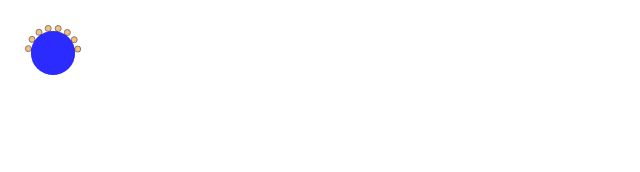
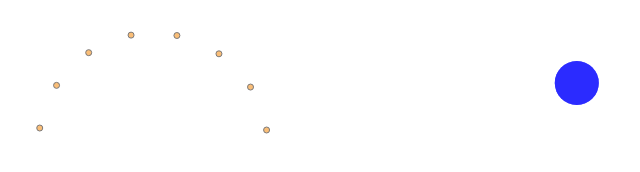
Before and after one commit to JoseHerminioCollas/svg-look, a Gatsby site: page /C in a window 1280 px wide. Shown: the whole page, without its empty margins (0-640 px from the left). Built offline with nearby package versions, Linux system fonts and the light colour scheme; Gatsby itself is replaced by a stand-in of ours.

Commit message:
compose SVG

```diff
--- a/src/pages/C.tsx
+++ b/src/pages/C.tsx
@@ -3,17 +3,17 @@ import B from './B'
 
 const circleCount = 8
 const diskRadius = 3
-const groupRadius = 25
+const groupRadius = 115
 const inc = 23
 const circleStart = 190
-const offsetX = 45
-const offsetY = 45
+const offsetX = 145
+const offsetY = 140
 
 const C = () => {
   const RADIANS = Math.PI/180;
   const {cos, sin, sqrt} = Math;
 
-  return (<svg x="0%" y="10%" width="90%" height="90%" >
+  return (<svg x="10" y="20" width="90%" height="90%" >
     {[...Array(circleCount)].map((v, i) => {
       const circlePlacement = circleStart + i * inc
       const x = Math.cos(circlePlacement * (Math.PI / 180)) * groupRadius + offsetX
@@ -22,7 +22,7 @@ const C = () => {
       return (
         <>
           <B x={x} y={y} radius={diskRadius} />
-          <circle fill="blue" cx="45" cy="45" r="22" opacity="0.2" id="c" />
+          <circle fill="blue" cx="50%" cy="50%" r="22" opacity="0.2" id="c" />
         </>
       )
     })}
```
Also changed, not shown: src/pages/Container.tsx (+5 -4 lines).
